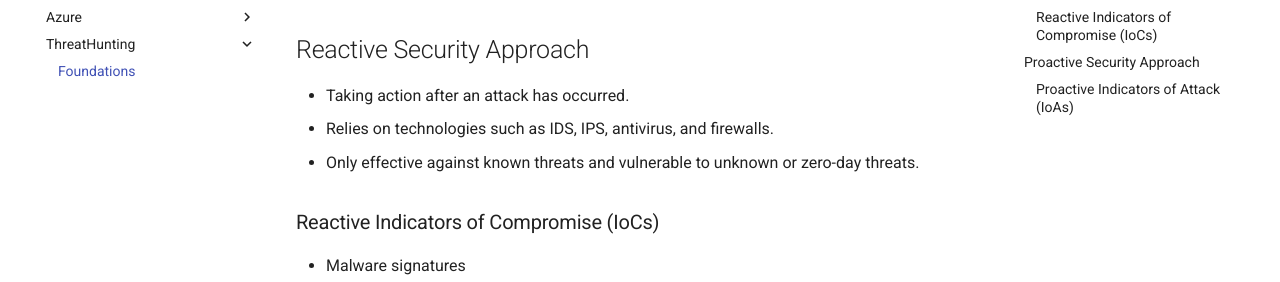
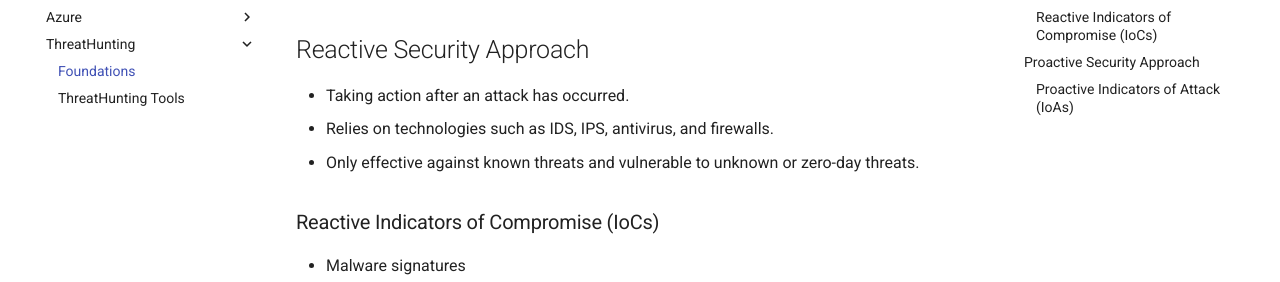
Before and after one commit to Purbayan2014/PersonalNotes, an MkDocs documentation site: the page built from docs/threathunting/foundation.md, in a window 1280 px wide. Shown: the part 148-430 px from the top of the page. Built offline with MkDocs 1.6.1 and Material for MkDocs 9.7.7, drawn with Linux system fonts in a browser that asks for light colours.

Commit message:
updating config for threat hunting tools

```diff
--- a/mkdocs.yml
+++ b/mkdocs.yml
@@ -19,3 +19,4 @@ nav:
       - Sentinel: azure/sentinel.md
   - ThreatHunting:
       - Foundations: threathunting/foundation.md
+      - ThreatHunting Tools: threathunting/threat-hunting-tools.md
```
